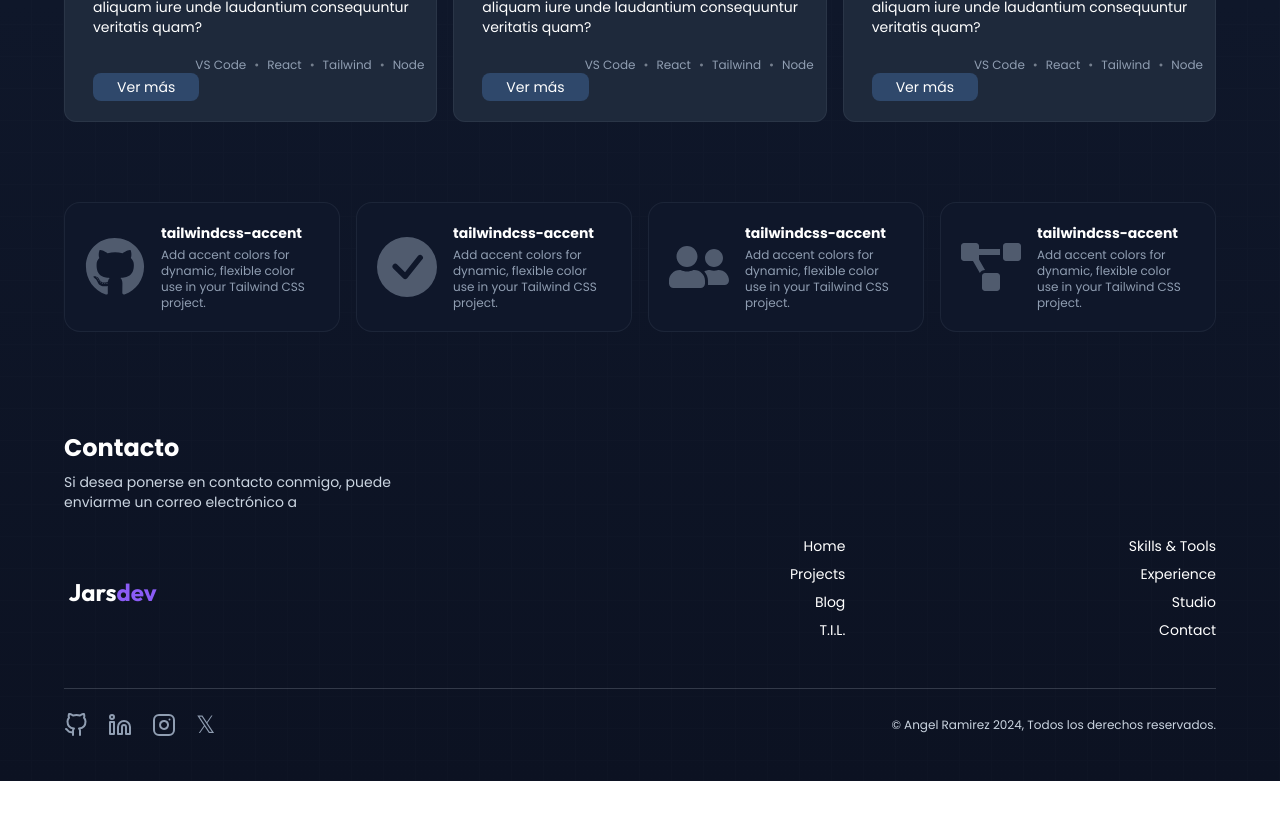
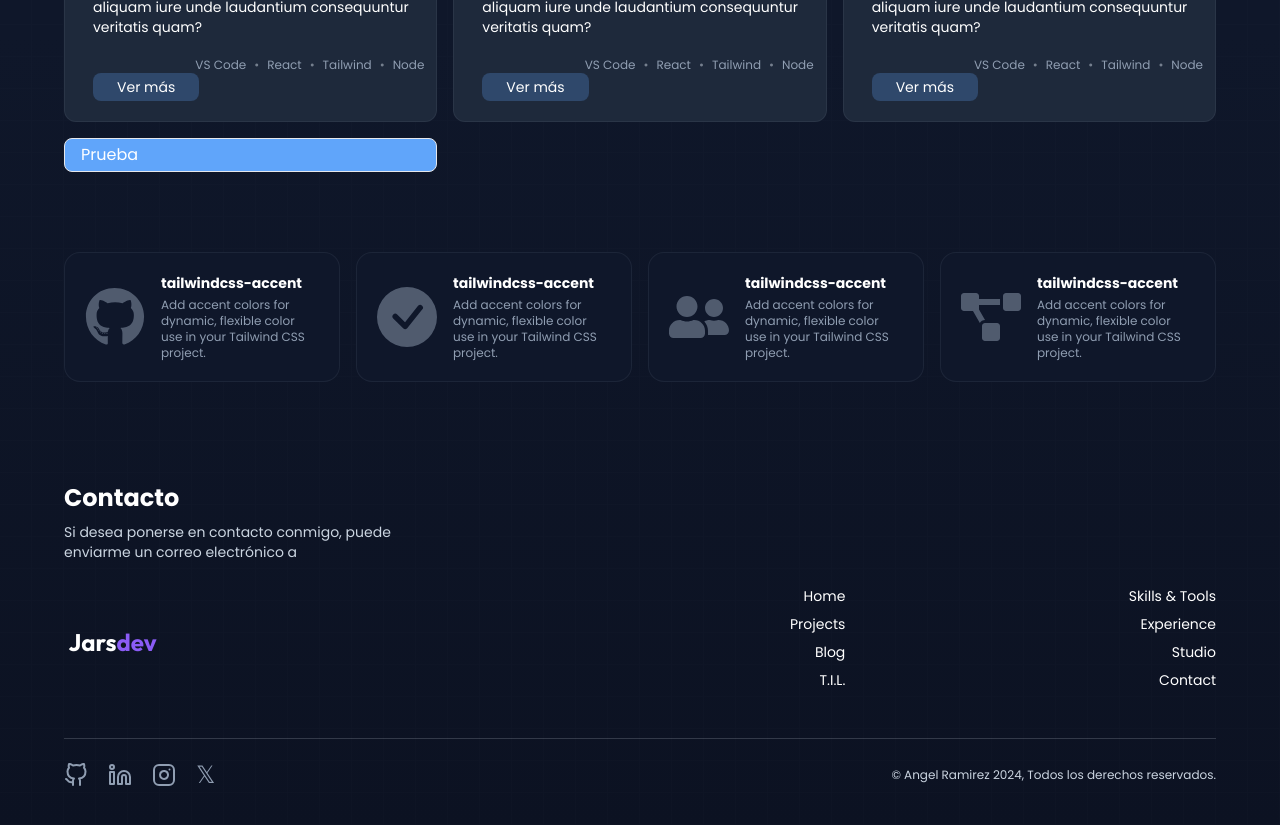
Before and after one commit to ImJars/Development-full-coding, a React (Vite) app: page /projects in a window 1280 px wide. Shown: the part 1160-1985 px from the top of the page. Before the commit the page ends 1941 px from the top, so only its background shows below. Built offline with nearby package versions, Linux system fonts and the light colour scheme.

Commit message:
Update projects.jsx

```diff
--- a/src/projects.jsx
+++ b/src/projects.jsx
@@ -142,6 +142,12 @@ function Projects() {
                 <SoftwareProject
                   link_page={"/project_page_Six"}
                 />
+
+                <a href="/pagePrincipal" className=" py-1 px-4 border rounded-lg bg-text-blue">
+                  <button>
+                    Prueba
+                  </button>
+                </a>
               </div>
             </div>
             <div className="mb-20 content-wrapped block mx-auto">
```
